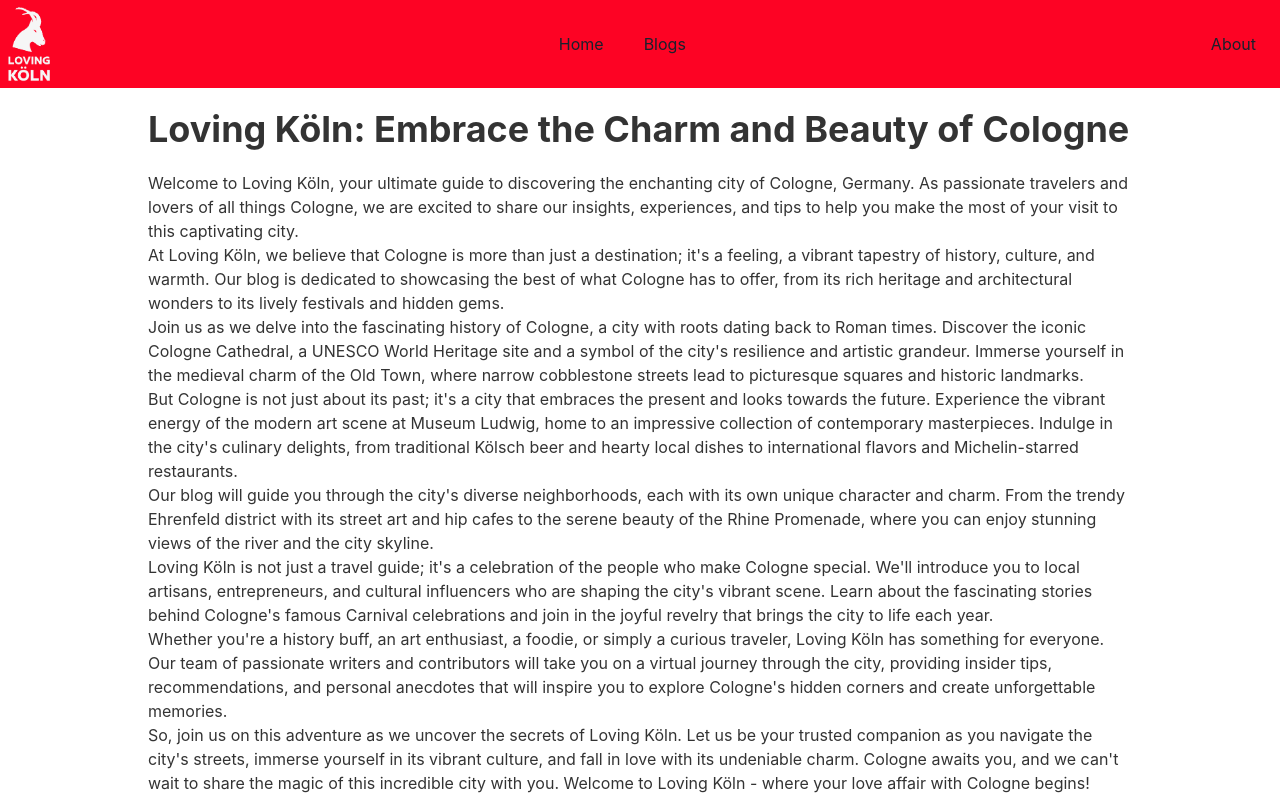
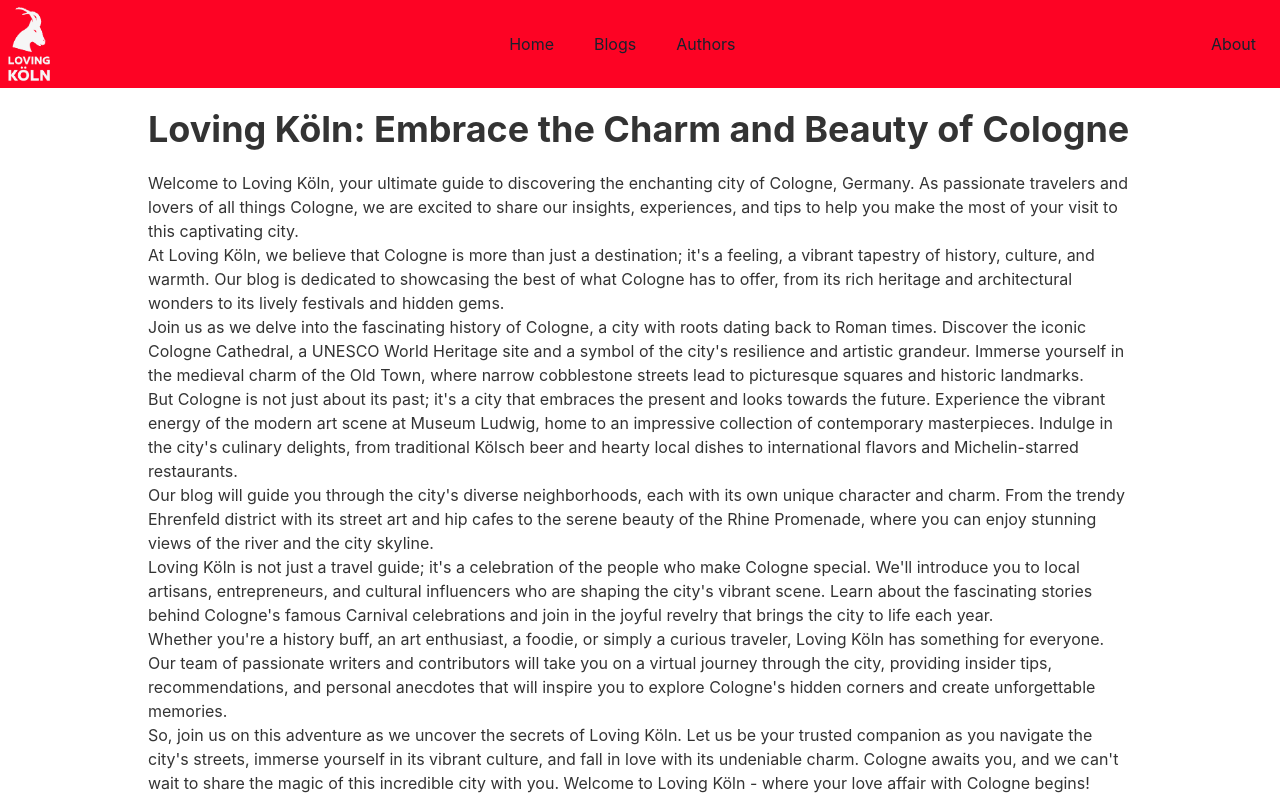
Before and after one commit to femas1/loving-koeln, a React (Vite) app: page / in a window 1280 px wide. Shown: the top 800 px of the page. Built offline with nearby package versions, Linux system fonts and the light colour scheme.

Commit message:
add link to authorlist component in navbar

```diff
--- a/src/components/Navbar.jsx
+++ b/src/components/Navbar.jsx
@@ -17,6 +17,7 @@
               <Box>
                       <Link as={ RouteLink } p={5} to="/">Home</Link>
                       <Link as={ RouteLink } p={5} to="/blogs">Blogs</Link>
+                      <Link as={ RouteLink } p={5} to="/blogs/authors">Authors</Link>
               </Box>
               <Box>
                       <Link as={ RouteLink } p={5} to="/about">About</Link>
```
